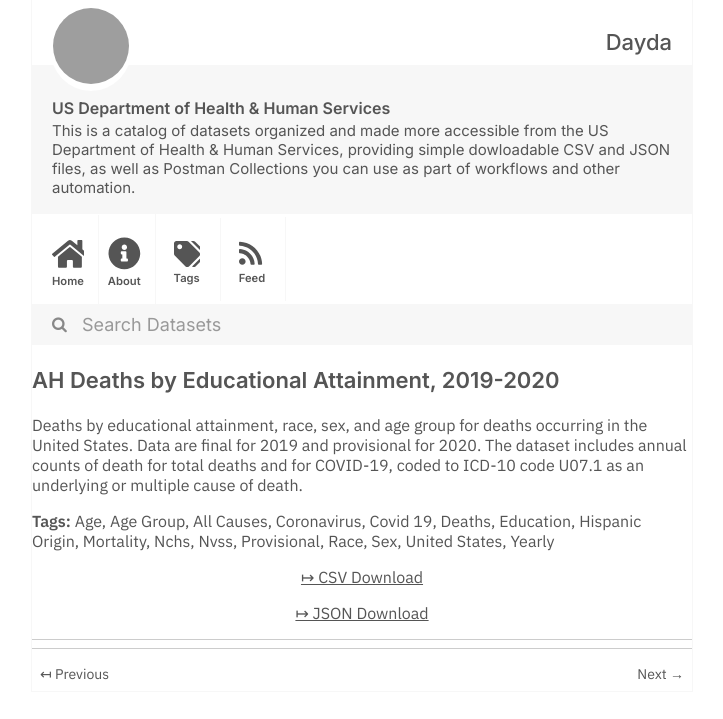
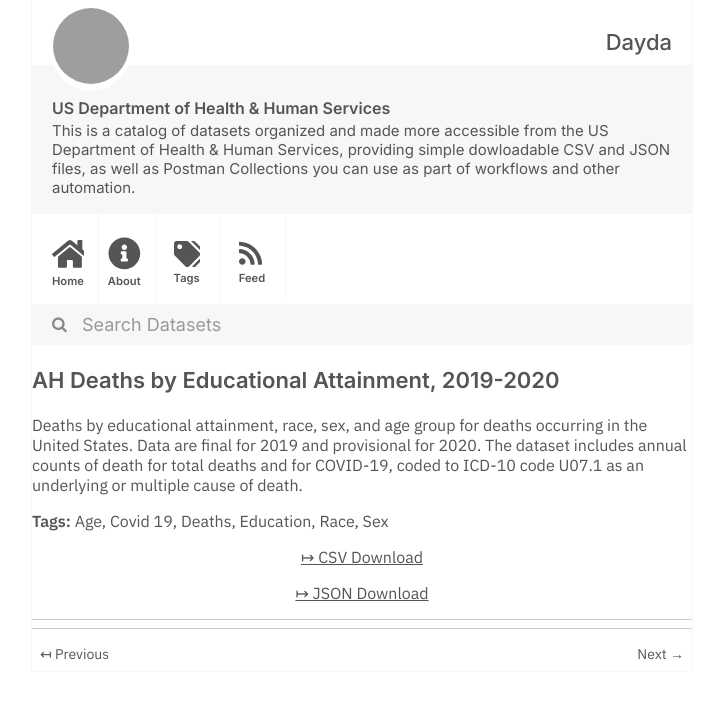
Before and after one commit to dayda-entities/us-department-of-health-and-human-services, a Jekyll site: the page built from _posts/2021-03-16-ah-deaths-by-educational-attainment-2019-2020.md, in a window 1280 px wide, cut to the strip 0-719 px from the top of the page. Shown: the whole strip, without its empty margins (278-1001 px from the left). Built offline with Jekyll 4.4.1, drawn with Linux system fonts in a browser that asks for light colours; grey boxes are pictures that could not be loaded.

Commit message:
Publish Data

```diff
--- a/_posts/2021-03-16-ah-deaths-by-educational-attainment-2019-2020.md
+++ b/_posts/2021-03-16-ah-deaths-by-educational-attainment-2019-2020.md
@@ -1,26 +1,16 @@
 ---
 title: 'AH Deaths by Educational Attainment, 2019-2020'
-created: '2021-03-16T19:38:00.601655'
-modified: '2021-04-25T14:48:57.459743'
+created: '2021-03-16T19:00:54.050466'
+modified: '2021-03-16T19:00:54.050472'
 state: active
 type: dataset
 tags:
   - Age
-  - Age Group
-  - All Causes
-  - Coronavirus
   - Covid 19
   - Deaths
   - Education
-  - Hispanic Origin
-  - Mortality
-  - Nchs
-  - Nvss
-  - Provisional
   - Race
   - Sex
-  - United States
-  - Yearly
 groups: []
 csv_url: 'https://data.cdc.gov/api/views/4ueh-89p9/rows.csv?accessType=DOWNLOAD'
 json_url: 'https://data.cdc.gov/api/views/4ueh-89p9/rows.json?accessType=DOWNLOAD'
```
